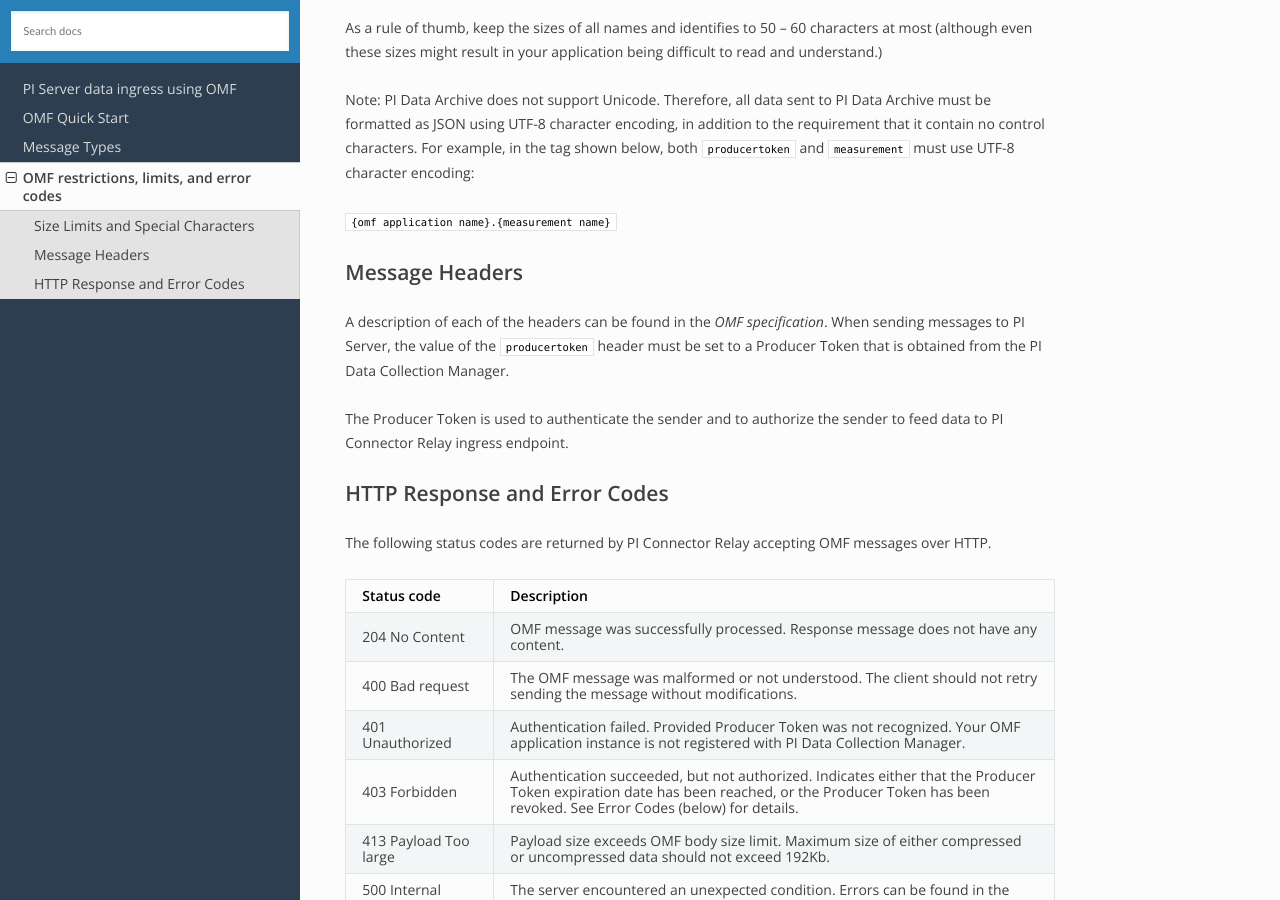
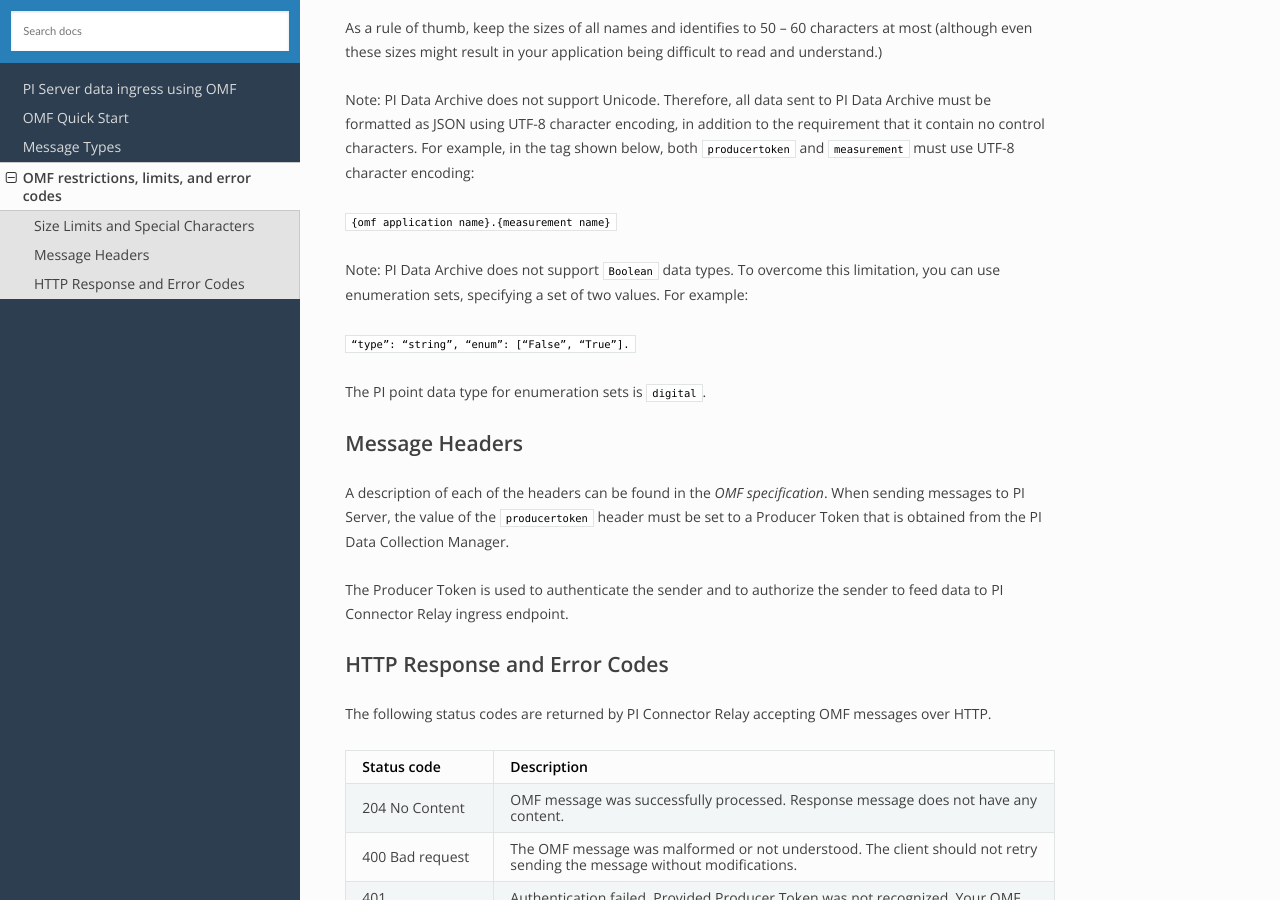
Before and after one commit to osisoft/OMF-Developer-Companion-Guide, a Sphinx documentation site: the page built from docs/OMF-Reference.rst, in a window 1280 px wide and 900 px high, scrolled down 898 px. Built offline with Sphinx 7.4.7 and the Read the Docs theme 2.0.0, drawn with Linux system fonts in a browser that asks for light colours.

Commit message:
Update OMF-Reference.rst

```diff
--- a/docs/OMF-Reference.rst
+++ b/docs/OMF-Reference.rst
@@ -46,6 +46,13 @@
 
 ``{omf application name}.{measurement name}``
 
+Note: PI Data Archive does not support ``Boolean`` data types. To overcome this limitation, you can use enumeration
+sets, specifying a set of two values. For example:
+
+``“type”: “string”, “enum”: [“False”, “True”].``
+
+The PI point data type for enumeration sets is ``digital``.
+
 
 Message Headers
 ---------------
```
